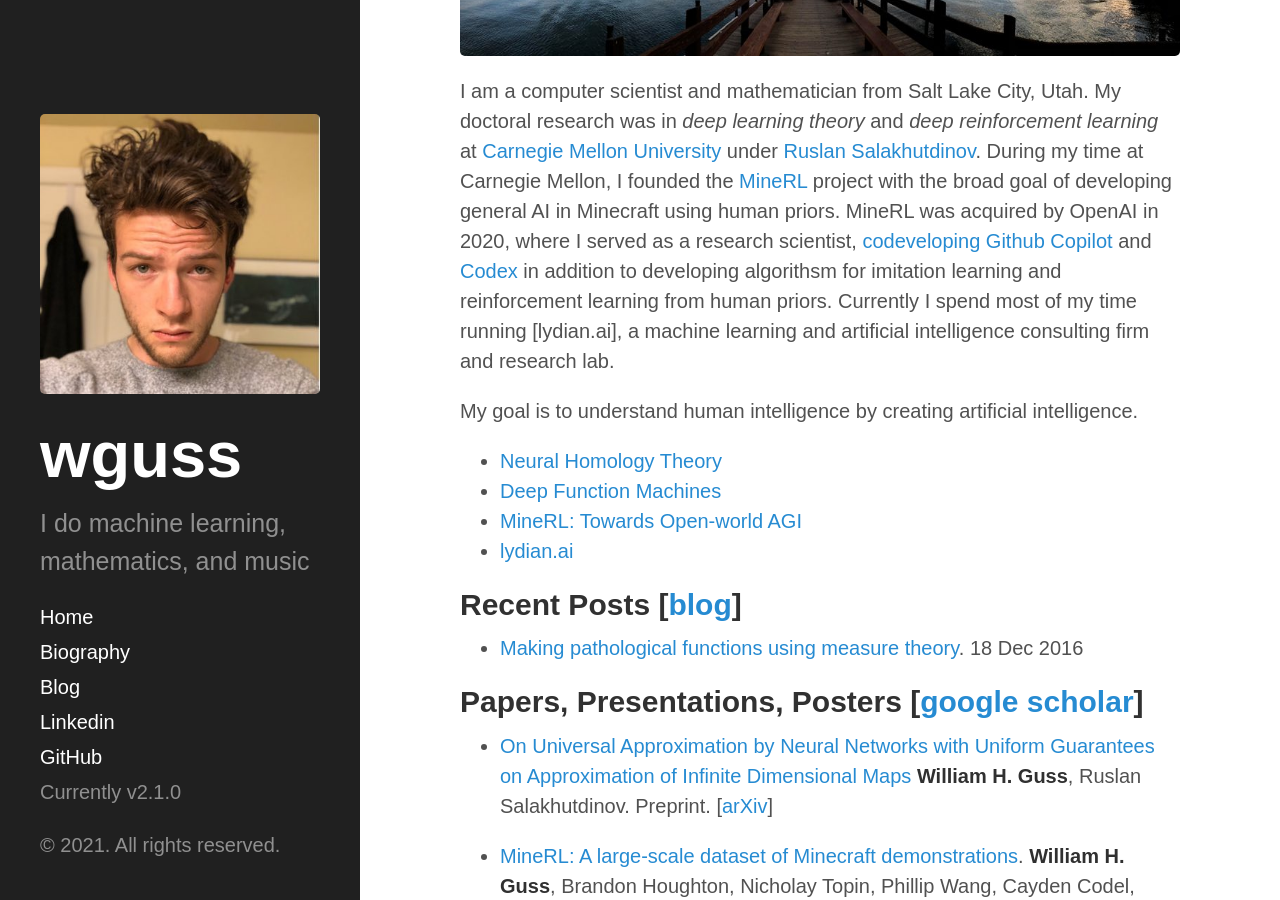
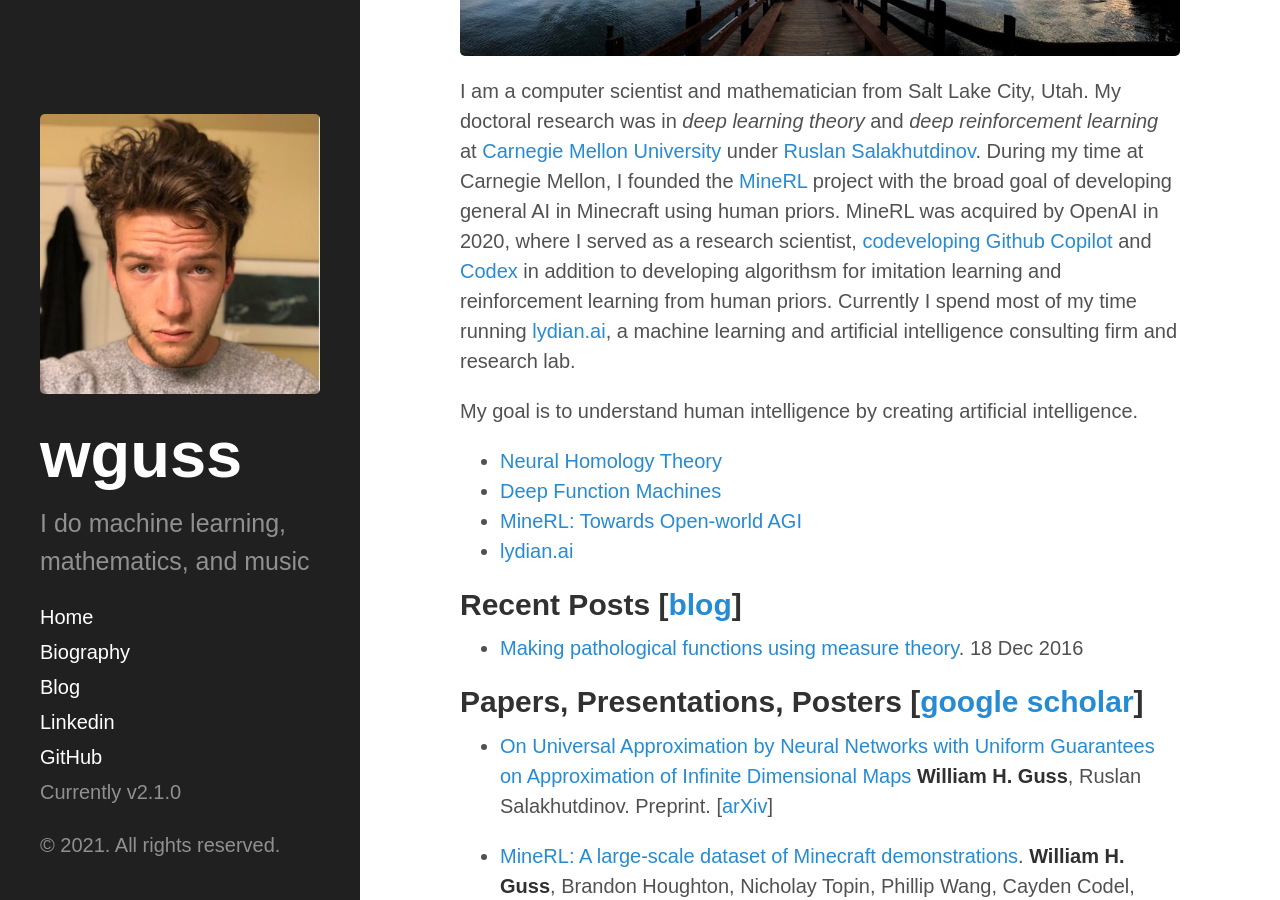
Before and after one commit to MadcowD/web, a Jekyll site: the page built from index.md, in a window 1280 px wide and 900 px high, scrolled down 340 px. Built offline with Jekyll 4.4.1, drawn with Linux system fonts in a browser that asks for light colours; some web fonts are replaced; our own code applies the rules of GitHub Pages for plain Markdown files; part of the change alters nothing that is shown.

```diff
--- a/index.md
+++ b/index.md
@@ -7,7 +7,7 @@ layout: default
 # William H. Guss
 
 <img src="/public/home_banner.jpg" width="100%" />
-I am a computer scientist and mathematician from Salt Lake City, Utah. My doctoral research was in *deep learning theory* and *deep reinforcement learning* at [Carnegie Mellon University](http://ml.cmu.edu) under [Ruslan Salakhutdinov](http://www.cs.cmu.edu/~rsalakhu/). During my time at Carnegie Mellon, I founded the [MineRL](http://minerl.io) project with the broad goal of developing general AI in Minecraft using human priors. MineRL was acquired by OpenAI in 2020, where I served as a research scientist, [codeveloping](https://scholar.google.com/citations?view_op=view_citation&hl=en&user=5bB_sFcAAAAJ&citation_for_view=5bB_sFcAAAAJ:ULOm3_A8WrAC) [Github Copilot](https://copilot.github.com/) and [Codex](https://openai.com/blog/openai-codex/) in addition to developing algorithsm for imitation learning and reinforcement learning from human priors. Currently I spend most of my time running [lydian.ai], a machine learning and artificial intelligence consulting firm and research lab.
+I am a computer scientist and mathematician from Salt Lake City, Utah. My doctoral research was in *deep learning theory* and *deep reinforcement learning* at [Carnegie Mellon University](http://ml.cmu.edu) under [Ruslan Salakhutdinov](http://www.cs.cmu.edu/~rsalakhu/). During my time at Carnegie Mellon, I founded the [MineRL](http://minerl.io) project with the broad goal of developing general AI in Minecraft using human priors. MineRL was acquired by OpenAI in 2020, where I served as a research scientist, [codeveloping](https://scholar.google.com/citations?view_op=view_citation&hl=en&user=5bB_sFcAAAAJ&citation_for_view=5bB_sFcAAAAJ:ULOm3_A8WrAC) [Github Copilot](https://copilot.github.com/) and [Codex](https://openai.com/blog/openai-codex/) in addition to developing algorithsm for imitation learning and reinforcement learning from human priors. Currently I spend most of my time running [lydian.ai](http://lydian.ai), a machine learning and artificial intelligence consulting firm and research lab.
 
 My goal is to understand human intelligence by creating artificial intelligence.
 
```
